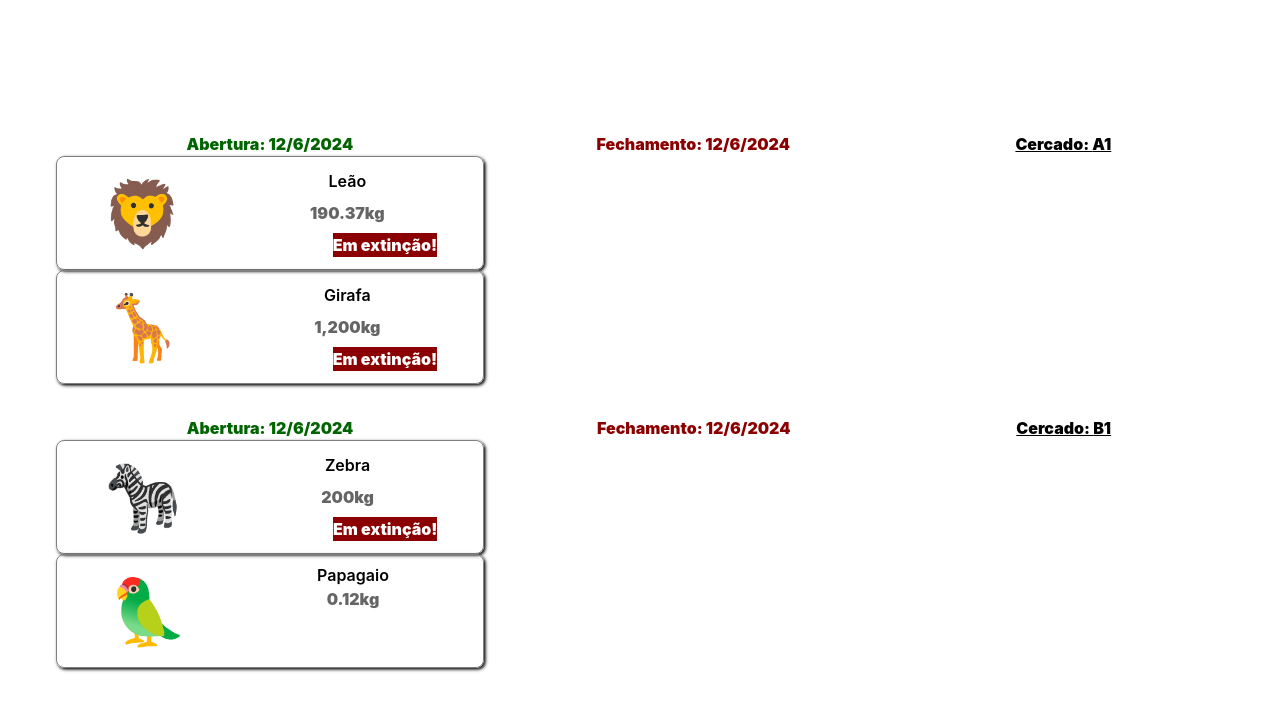
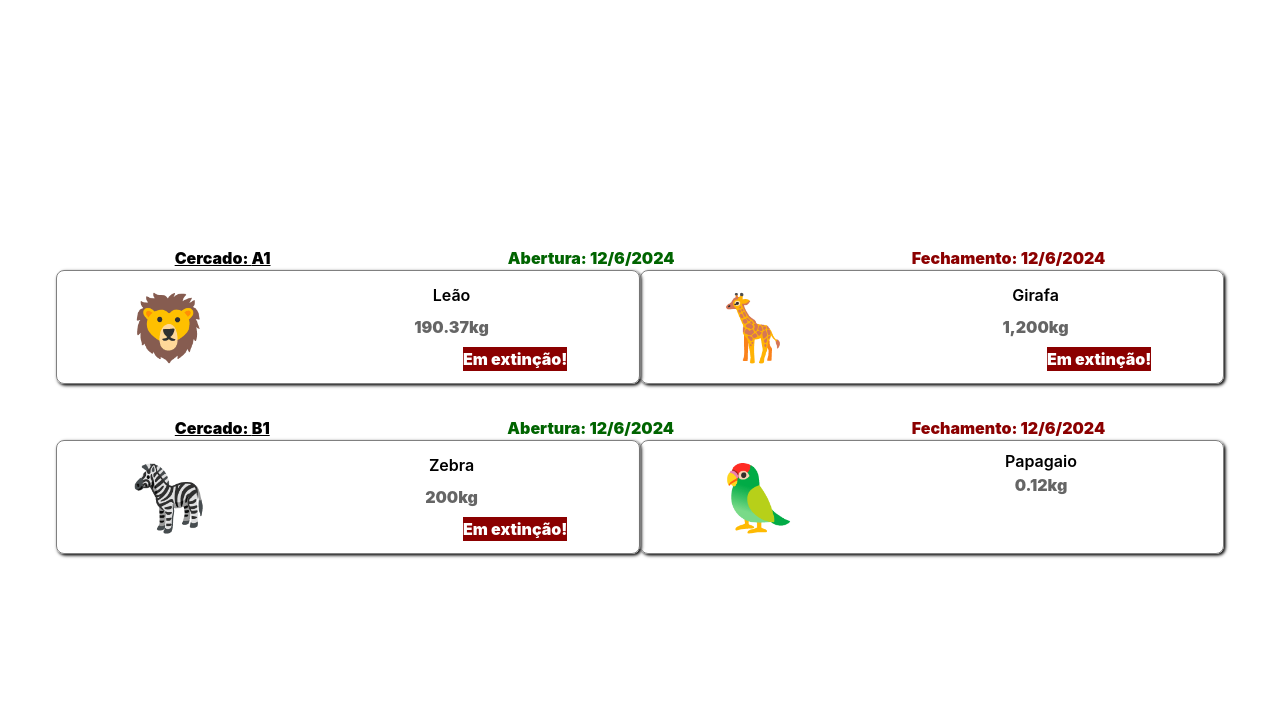
Before and after one commit to ufjf-dcc207/ufjf-dcc207-2024-3-a-atv03-0pedrobonfa, a React (Vite) app: page / in a window 1280 px wide. Shown: the top 710 px of the page. Built offline with nearby package versions, Linux system fonts and the light colour scheme.

Commit message:
ajusta exibicao

```diff
--- a/src/Exibicao.css
+++ b/src/Exibicao.css
@@ -3,15 +3,26 @@
     font-weight: 900;
     padding: 1em;
     display: grid;
-    grid-template-areas: "local inicio fim";
+    grid-template-areas:
+    "local inicio fim"
+    "animais animais animais";
 
     .inicio{
         color:darkgreen;
+        grid-area: inicio;
     }
     .fim{
         color:darkred;
+        grid-area: fim;
     }
     .local{
         text-decoration: underline;
+        grid-area: local;
+    }
+
+    .animais{
+        grid-area: animais;
+        display: grid;
+        grid-template-columns: repeat(auto-fit, minmax(200px, 1fr));
     }
 }
--- a/src/Exibicao.tsx
+++ b/src/Exibicao.tsx
@@ -1,11 +1,10 @@
 import { ReactNode } from "react";
 import "./Exibicao.css";
-import Animal from "./Animal";
 interface ExibicaoProps {
     abertura: Date;
     fechamento: Date;
     cercado: string;
-    children: ReactNode;
+    children?: ReactNode;
 }
 
 export default function Exibicao({ abertura:inicio, fechamento:fim, cercado:local, children: animais,}: ExibicaoProps) {
```
